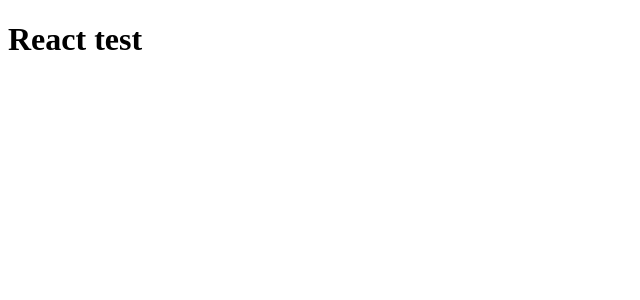
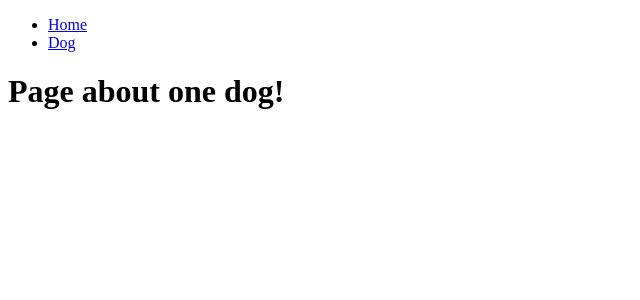
Before and after one commit to Shurap/dogs, a React app: page /dog in a window 1280 px wide. Shown: the top 300 px of the page, without its empty margins (0-640 px from the left). Built offline with nearby package versions, Linux system fonts and the light colour scheme.

Commit message:
add router

```diff
--- a/package.json
+++ b/package.json
@@ -24,5 +24,8 @@
     "webpack": "^4.26.1",
     "webpack-cli": "^3.1.2",
     "webpack-dev-server": "^3.1.10"
+  },
+  "dependencies": {
+    "react-router-dom": "^4.3.1"
   }
 }
--- a/src/App.js
+++ b/src/App.js
@@ -1,3 +1,24 @@
+import React from 'react';
+import Header from './Header';
+import Main from './Main';
+
+const App = () => (
+  <div>
+    <Header/>
+    <Main/>
+
+  </div>
+)
+
+export default App;
+
+
+
+
+
+
+
+/*
 import React, {Component} from 'react';
 
 class App extends Component {
@@ -11,7 +32,7 @@ class App extends Component {
 }
 
 export default App;
-
+*/
 /*
 function write (a){
   console.log(a);
--- /dev/null
+++ b/src/Dog.js
@@ -0,0 +1,9 @@
+import React from 'react';
+
+const Dog = () => (
+  <div>
+    <h1>Page about one dog!</h1>
+  </div>
+)
+
+export default Dog;
--- /dev/null
+++ b/src/Header.js
@@ -0,0 +1,15 @@
+import React from 'react';
+import {Link} from 'react-router-dom';
+
+const Header = () => (
+  <header>
+    <nav>
+      <ul>
+        <li><Link to='/'>Home</Link></li>
+        <li><Link to='/dog'>Dog</Link></li>
+      </ul>
+    </nav>
+  </header>
+)
+
+export default Header;
--- /dev/null
+++ b/src/Home.js
@@ -0,0 +1,9 @@
+import React from 'react';
+
+const Home = () => (
+  <div>
+    <h1>Me page about dogs</h1>
+  </div>
+)
+
+export default Home;
--- /dev/null
+++ b/src/Main.js
@@ -0,0 +1,16 @@
+import React from 'react';
+import {Switch} from 'react-router-dom';
+import {Route} from 'react-router-dom';
+import Home from './Home';
+import Dog from './Dog'
+
+const Main = () => (
+  <main>
+    <Switch>
+      <Route exact path='/' component={Home}/>
+      <Route path='/dog' component={Dog}/>
+    </Switch>
+  </main>
+)
+
+export default Main;
--- a/src/index.js
+++ b/src/index.js
@@ -1,10 +1,23 @@
+import React from 'react';
+import ReactDOM from 'react-dom';
+import App from './App'
+import {BrowserRouter} from 'react-router-dom';
+
+ReactDOM.render(
+  (
+  <BrowserRouter>
+    <App/>
+  </BrowserRouter>
+  ), document.getElementById('root'));
+
+/*
 import React from 'react';
 import ReactDOM from 'react-dom';
 import App from "./App";
 require("./index.html");
 
 ReactDOM.render(<App/>, document.getElementById('root'));
-
+*/
 
 
 /*
```
Also changed, not shown: 1 other file (tests, documents, lock files or other folders).
